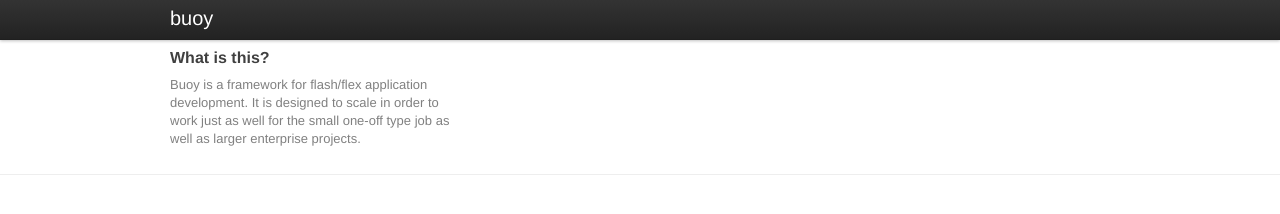
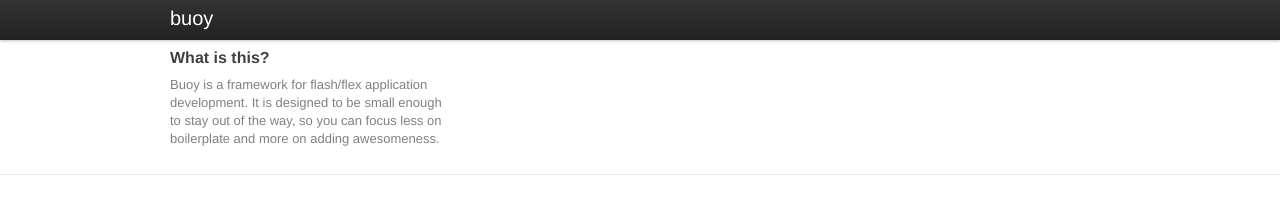
Before and after one commit to mstade/buoy, a plain HTML site: page index.html in a window 1280 px wide. Drawn offline with nearby package versions, Linux system fonts and the light colour scheme.

Commit message:
Changed text to be less... fruity.

```diff
--- a/index.html
+++ b/index.html
@@ -30,7 +30,7 @@
         <div class="row" role="introduction">
             <div class="span5 columns">
                 <h4>What is this?</h4>
-                <p>Buoy is a framework for flash/flex application development. It is designed to scale in order to work just as well for the small one-off type job as well as larger enterprise projects.</p>
+                <p>Buoy is a framework for flash/flex application development. It is designed to be small enough to stay out of the way, so you can focus less on boilerplate and more on adding awesomeness.</p>
             </div>
         </div>
     </div>
```
